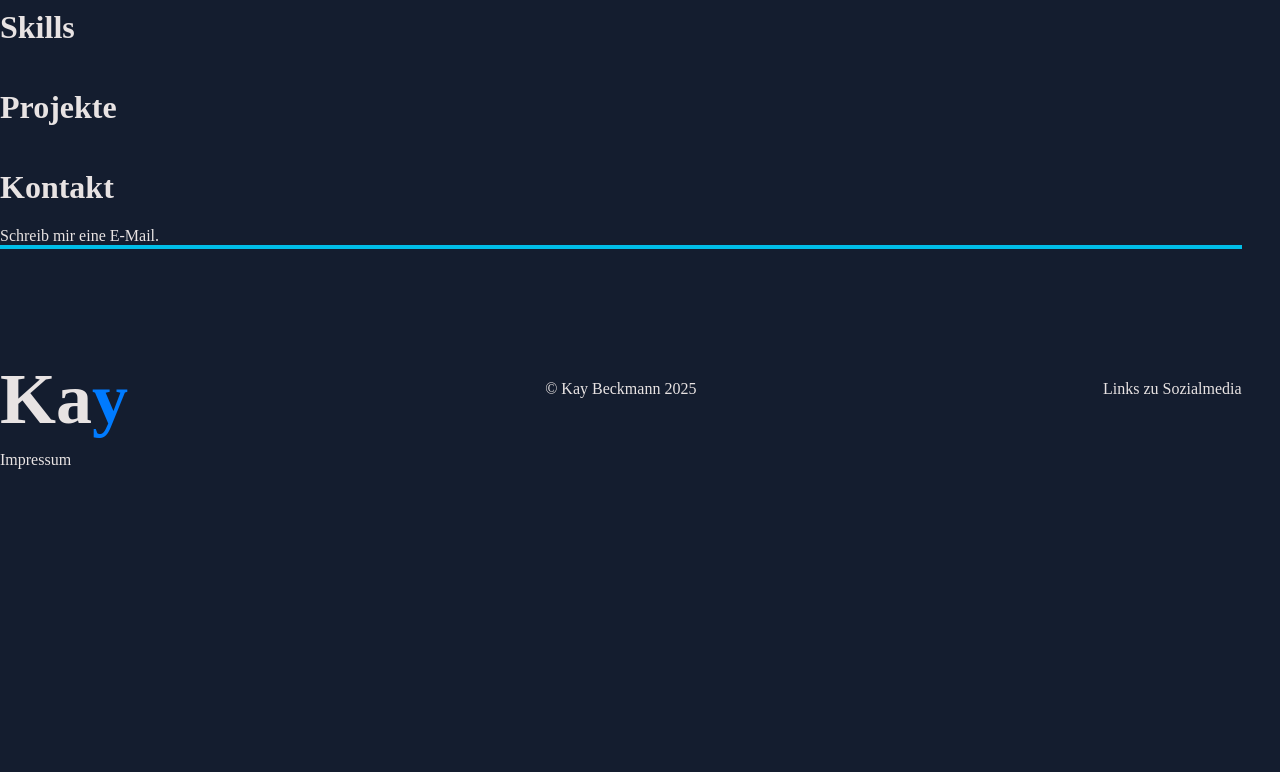
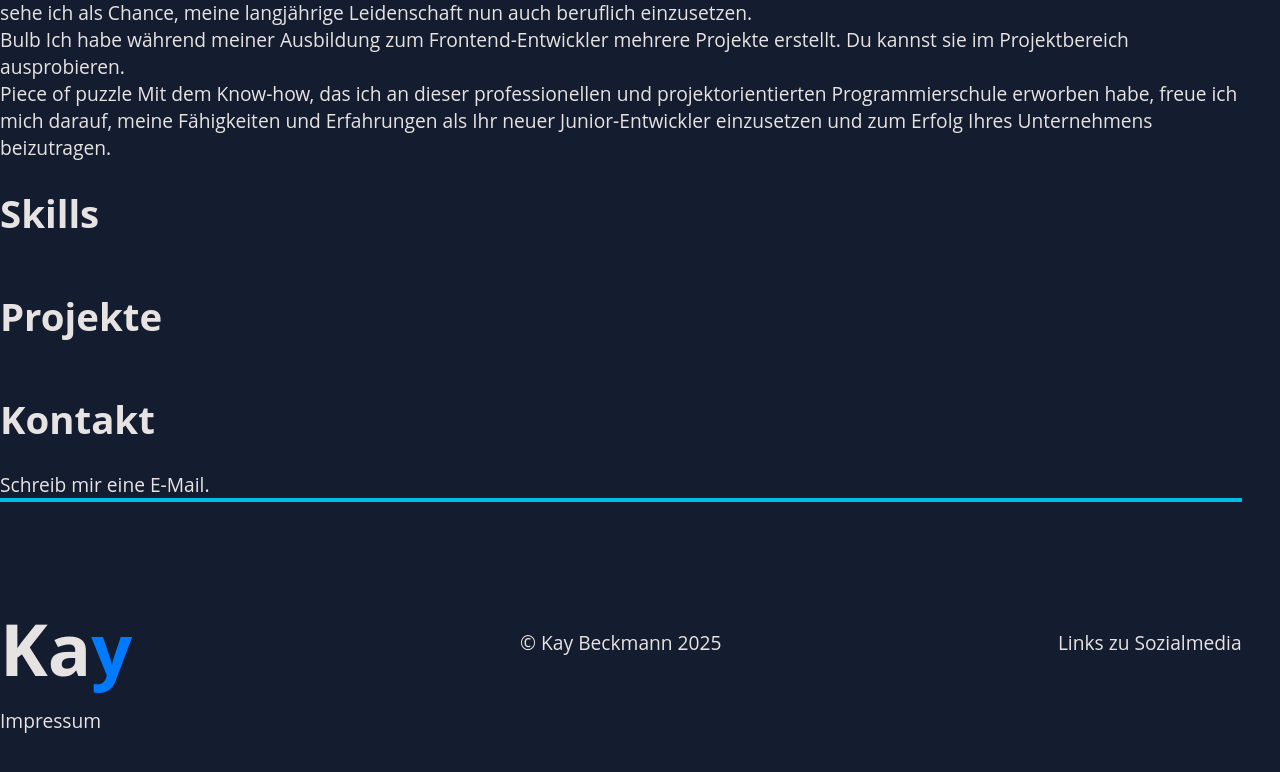
Before and after one commit to KayBeckmann/Portfolio-Vue, a Vue app: page / in a window 1280 px wide. Shown: the part 1098-1870 px from the top of the page. Before the commit the page ends 1627 px from the top, so only its background shows below. Built offline with nearby package versions, Linux system fonts and the light colour scheme.

Commit message:
add 'a' and edit html and body

```diff
--- a/src/style.css
+++ b/src/style.css
@@ -9,11 +9,26 @@
     --menu-height: 75px;
 }
 
-html, body{
-    padding: 0;
+html {
+    scroll-behavior: smooth;
+    height: 100%;
+    width: 100%;
+}
+
+body {
+    height: 100%;
+    width: 100%;
     margin: 0;
     background-color: var(--background-color);
-    color:var(--text-color);
+    font-family: "PT Sans", "Open Sans", sans-serif;
+    font-size: clamp(1rem, 0.933rem + 0.36vw, 1.2rem);
+    color: var(--text-color);
+    /* overflow-x: hidden !important; */
+}
+
+a{
+    color: var(--text-color);
+    text-decoration: none;
 }
 
 .pointer{
```
